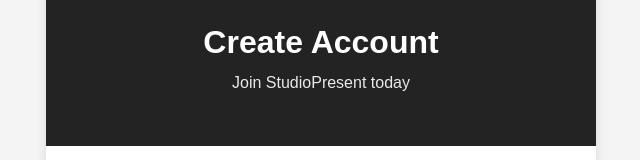
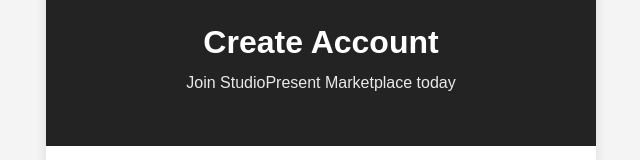
Before and after one commit to mariovojnichajduk/SP-KP-Frontend, a React app: page /register in a window 1280 px wide. Shown: the part 194-354 px from the top of the page, without its empty margins (319-959 px from the left). Built offline with nearby package versions, Linux system fonts and the light colour scheme; the HTML template or start-up script is replaced by a standard one.

Commit message:
naming of platform fix

```diff
--- a/src/pages/Register.tsx
+++ b/src/pages/Register.tsx
@@ -165,7 +165,7 @@
             className="logo"
           />
           <h1>Create Account</h1>
-          <p>Join StudioPresent today</p>
+          <p>Join StudioPresent Marketplace today</p>
         </div>
 
         <form onSubmit={handleRegister} className="register-form">
```
Also changed, not shown: 1 other file (tests, documents, lock files or other folders).
